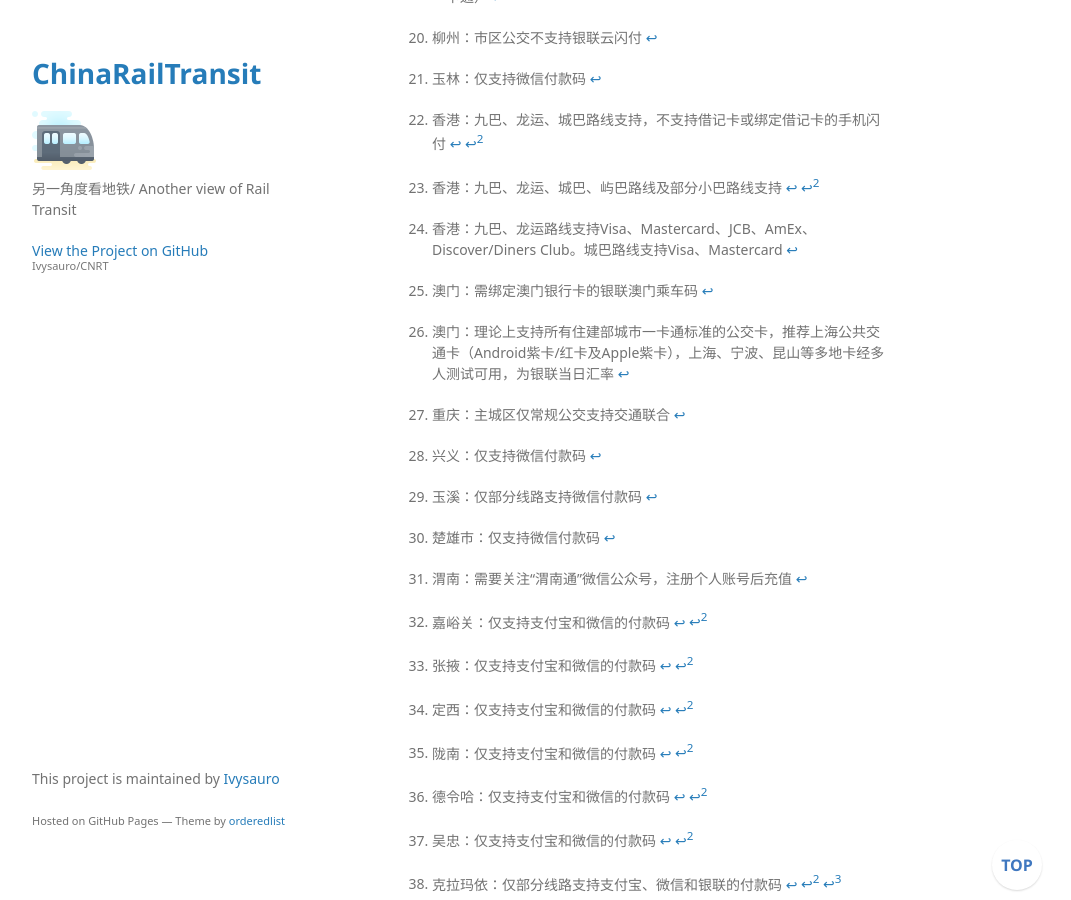
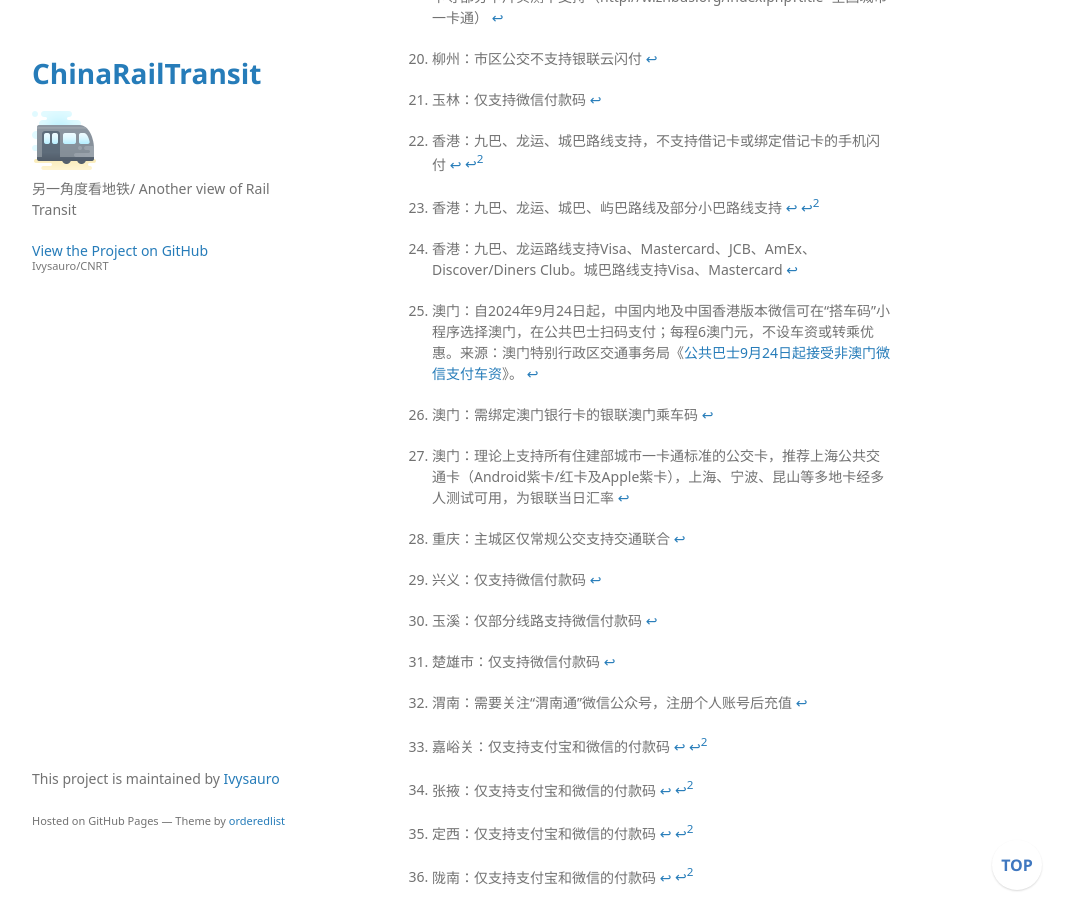
Before and after one commit to Ivysauro/CNRT, a Jekyll site: the page built from data/BusPay.md, in a window 1280 px wide and 900 px high, scrolled down 36531 px. Shown: the whole window, without its empty margins (178-1249 px from the left). Built offline with Jekyll 4.4.1, drawn with Linux system fonts in a browser that asks for light colours; some web fonts are replaced; our own code applies the rules of GitHub Pages for plain Markdown files; a script that is not in the unit is left out; some of the changed text lies outside the part shown.

Commit message:
fix(bus-pay): add Macau WeChat transit code
Evidence: Macau DSAT states that Mainland China and Hong Kong WeChat users may use the 'Ride Code' mini program on Macau public buses from 2024-09-24; fares are MOP 6 with no fare or transfer concession. Source: https://www.dsat.gov.mo/dsat/news_detail.aspx?a_id=E9D54568CDE34CD62B193FB511C80B3B

Resolves #119.

```diff
--- a/data/BusPay.md
+++ b/data/BusPay.md
@@ -517,6 +517,7 @@
 [^hk2]: 香港：九巴、龙运路线支持Visa、Mastercard、JCB、AmEx、Discover/Diners Club。城巴路线支持Visa、Mastercard
 [^mo1]: 澳门：需绑定澳门银行卡的银联澳门乘车码
 [^mo2]: 澳门：理论上支持所有住建部城市一卡通标准的公交卡，推荐上海公共交通卡（Android紫卡/红卡及Apple紫卡），上海、宁波、昆山等多地卡经多人测试可用，为银联当日汇率
+[^mo3]: 澳门：自2024年9月24日起，中国内地及中国香港版本微信可在“搭车码”小程序选择澳门，在公共巴士扫码支付；每程6澳门元，不设车资或转乘优惠。来源：澳门特别行政区交通事务局《[公共巴士9月24日起接受非澳门微信支付车资](https://www.dsat.gov.mo/dsat/news_detail.aspx?a_id=E9D54568CDE34CD62B193FB511C80B3B)》。
 
 [^az]: 阿拉善左旗：巴彦浩特公交仅支持支付宝和微信的付款码
 [^jgdq]: 加格达奇：银联云闪付和银联付款码仅支持建设银行
```
Also changed, not shown: other parts of data/BusPay.md (+1 -1 lines).
